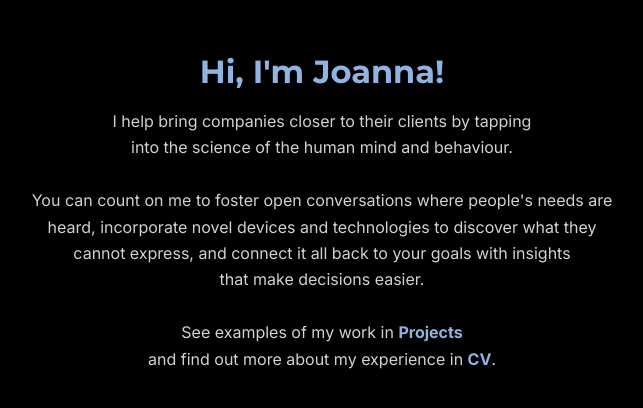
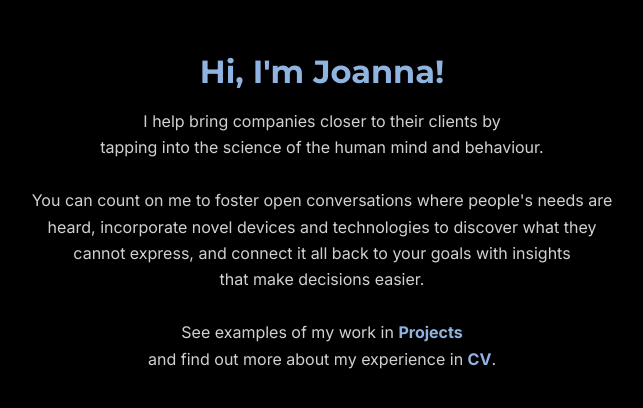
Before and after one commit to joanna-wi/joanna-wi.github.io, a Jekyll site: the page built from index.md, in a window 1280 px wide and 900 px high, cut to the strip 301-709 px from the top of the window. Shown: the whole strip, without its empty margins (318-961 px from the left). Built offline with Jekyll 4.4.1, drawn with Linux system fonts in a browser that asks for light colours; nearby versions of some CDN libraries.

Commit message:
Update index.md

```diff
--- a/index.md
+++ b/index.md
@@ -8,7 +8,7 @@ permalink: /
   <img class="profile-photo" src="{{ site.baseurl }}/assets/img/profile-img-color.jpg" alt="my photo">
   <div class="home-text">
     <h1 style="text-align: center;">Hi, I'm Joanna!</h1>
-    <p style="text-align: center;">I help bring companies closer to their clients by tapping <br>into the science of the human mind and behaviour. <br><br>You can count on me to foster open conversations where people's needs are heard, incorporate novel devices and technologies to discover what they cannot express, and connect it all back to your goals with insights <br>that make decisions easier.<br><br>See examples of my work in <strong style="color:#90b4e1;">Projects</strong><br>and find out more about my experience in <strong style="color:#90b4e1;">CV</strong>.</p>
+    <p style="text-align: center;">I help bring companies closer to their clients by <br>tapping into the science of the human mind and behaviour. <br><br>You can count on me to foster open conversations where people's needs are heard, incorporate novel devices and technologies to discover what they cannot express, and connect it all back to your goals with insights <br>that make decisions easier.<br><br>See examples of my work in <strong style="color:#90b4e1;">Projects</strong><br>and find out more about my experience in <strong style="color:#90b4e1;">CV</strong>.</p>
   </div>
 </div>
 </section>
```
